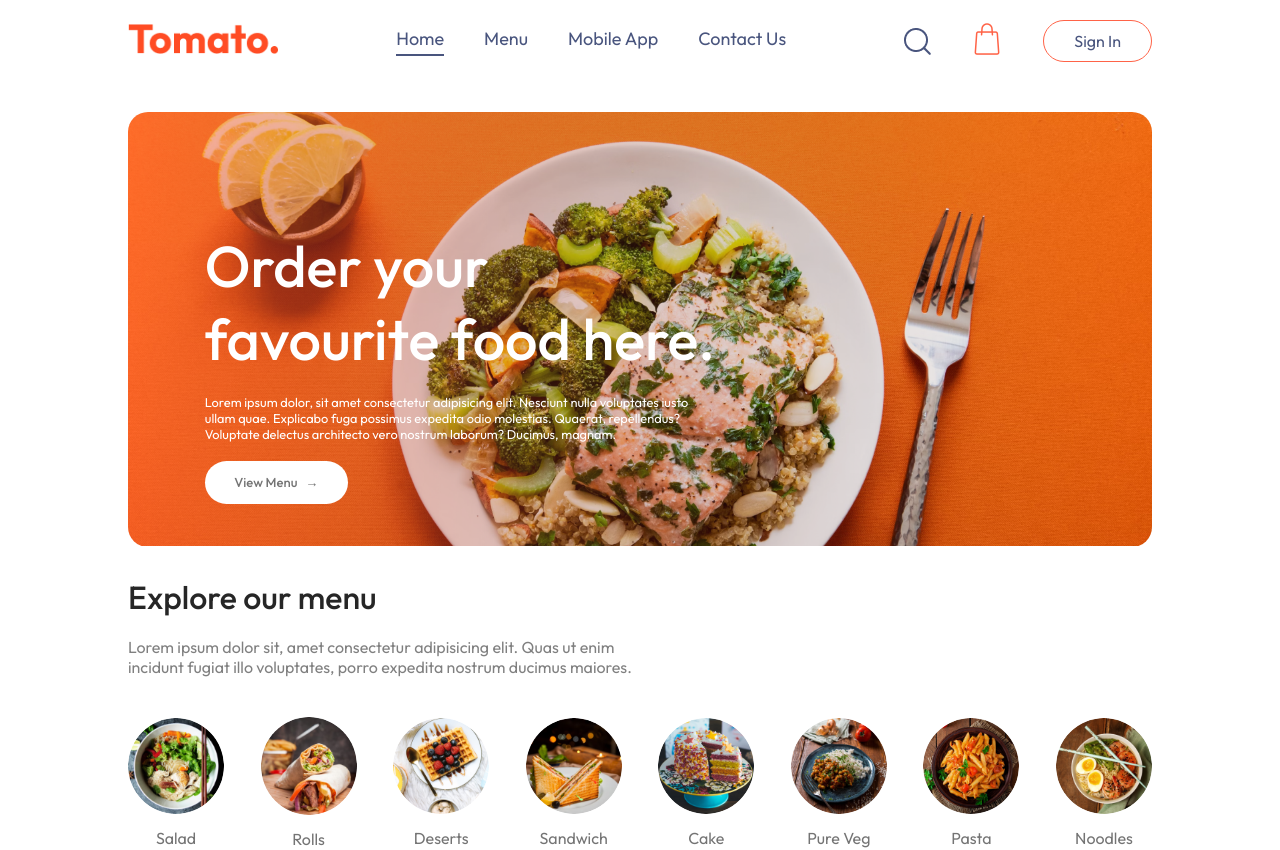
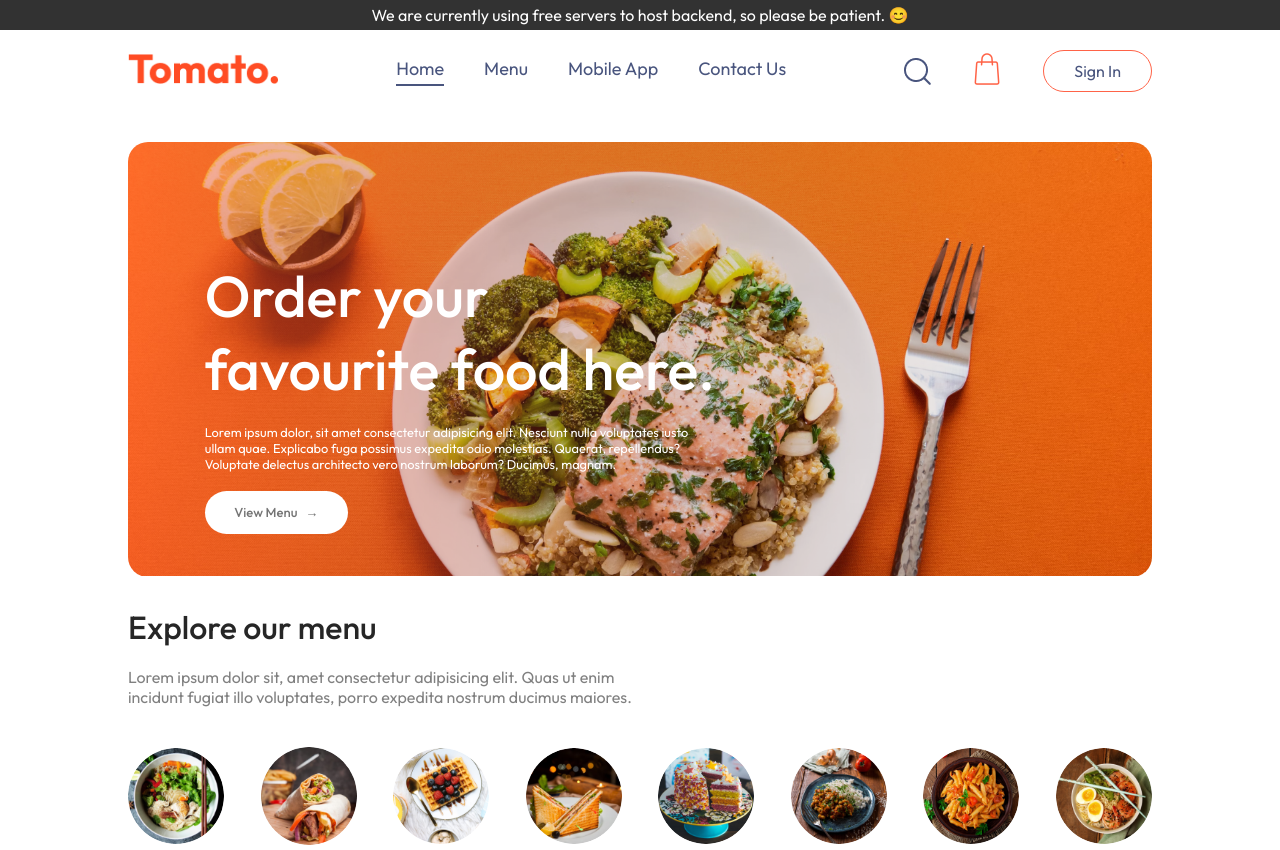
Before and after one commit to souravcodes1080/food-delivery, a React (Vite) app in the folder frontend/: page / in a window 1280 px wide. Shown: the top 850 px of the page. Built offline with nearby package versions, Linux system fonts and the light colour scheme; no server answers.

Commit message:
frontend message!

```diff
--- a/frontend/src/App.jsx
+++ b/frontend/src/App.jsx
@@ -16,6 +16,12 @@ function App() {
   return (
     <>
       <ToastContainer />
+      <div className="top-navbar">
+        <p>
+          We are currently using free servers to host backend, so please be
+          patient. 😊{" "}
+        </p>
+      </div>
       {showLogin ? <LoginPopup setShowLogin={setShowLogin} /> : <></>}
       <div className="app">
         <Navbar setShowLogin={setShowLogin} />
--- a/frontend/src/components/LoginPopup/LoginPopup.jsx
+++ b/frontend/src/components/LoginPopup/LoginPopup.jsx
@@ -9,7 +9,7 @@ function LoginPopup({ setShowLogin }) {
   const { setToken, setEmail } = useContext(StoreContext);
   const [currState, setCurrState] = useState("Sign Up");
   const [showPassword, setShowPassword] = useState(true);
-
+const [loading, setLoading] = useState(false)
   const [userData, setUserData] = useState({
     name: "",
     email: "",
@@ -26,6 +26,7 @@ function LoginPopup({ setShowLogin }) {
   const onSubmitHandler = async (e) => {
     e.preventDefault();
     if (currState === "Sign Up") {
+      setLoading(true);
       const response = await axios.post(`${DOMAIN}/api/user/register`, {
         name: userData.name,
         email: userData.email,
@@ -33,23 +34,26 @@ function LoginPopup({ setShowLogin }) {
       });
       if (response.data.success) {
         // toast.success(response.data.message);
-        setToken(response.data.token)
-        localStorage.setItem("Token", response.data.token)
+        setToken(response.data.token);
+        localStorage.setItem("Token", response.data.token);
         setCurrState("Login");
+        setLoading(false)
       } else {
         // toast.error(response.data.message);
       }
     } else if (currState === "Login") {
+      setLoading(true)
       const response = await axios.post(`${DOMAIN}/api/user/login`, {
         email: userData.email,
         password: userData.password,
       });
       if (response.data.success) {
         // toast.success(response.data.message);
-        setEmail(response.data.email)
-        localStorage.setItem("Email", response.data.email)
-        localStorage.setItem("Token", response.data.token)
+        setEmail(response.data.email);
+        localStorage.setItem("Email", response.data.email);
+        localStorage.setItem("Token", response.data.token);
         setShowLogin(false);
+        setLoading(false)
       } else {
         // toast.error(response.data.message);
       }
@@ -109,7 +113,9 @@ function LoginPopup({ setShowLogin }) {
             </div>
           </div>
           <button type="submit">
-            {currState === "Sign Up" ? "Create account" : "Login"}
+            {currState === "Sign Up"
+              ? `${!loading ? " Create account" : "Processing..."}`
+              : `${!loading ? " Login" : "Log in..."}`}
           </button>
           <div className="login-condition">
             <input type="checkbox" required />
--- a/frontend/src/components/Navbar/navbar.css
+++ b/frontend/src/components/Navbar/navbar.css
@@ -1,3 +1,26 @@
+.top-navbar{
+    background-color: #323232;
+    color: white;
+    text-align: center;
+    padding:5px 0;
+    visibility: hidden;
+    animation-name: slideIn;
+    animation-duration: 1s;
+    animation-timing-function: ease;
+    animation-delay: 1s;
+    animation-fill-mode: forwards;
+}
+
+@keyframes slideIn {
+    0% {
+        visibility: visible;
+        transform: translateY(-100%); /* Start off-screen to the top */
+    }
+    100% {
+        visibility: visible;
+        transform: translateY(0); /* Slide in to its original position */
+    }
+}
 .navbar {
     padding: 20px 0;
     display: flex;
```
